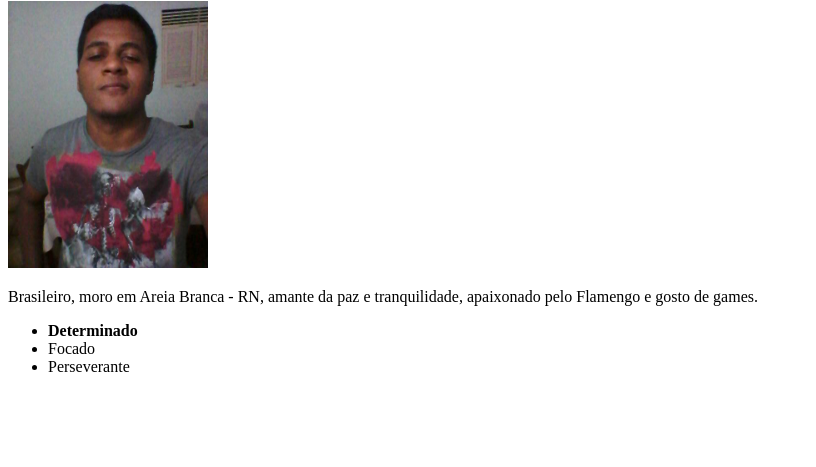
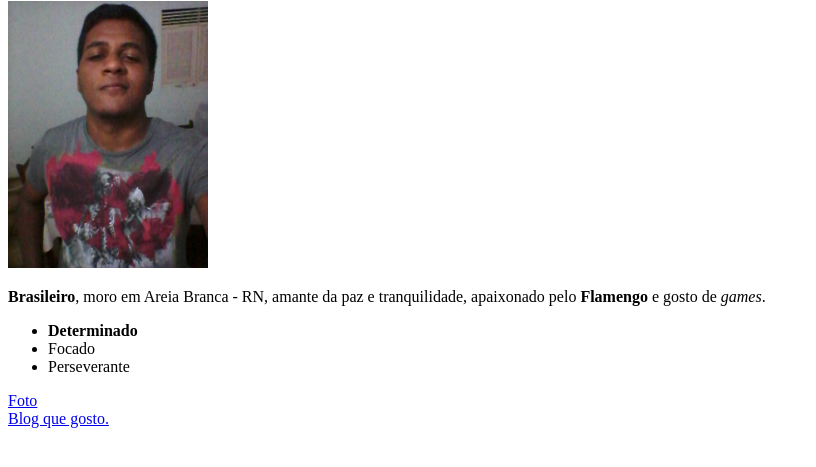
Before and after one commit to MarcosVinicius-iwnl/MarcosVinicius-iwnl.github.io, a plain HTML site: page index.html in a window 1280 px wide. Shown: the part 79-546 px from the top of the page, without its empty margins (0-816 px from the left). Drawn offline with Linux system fonts and the light colour scheme.

Commit message:
adiciona links para foto e blog favorito, e marca algumas palavras com negrito ou itálico.

```diff
--- a/index.html
+++ b/index.html
@@ -10,15 +10,16 @@
     <h1>
         Marcos Vinicius Mendonça Pereira
     </h1>
-    <img src="MVFOTO.jpg" alt="Foto de Marcos Vinicius" width="200px">
+    <img id="mv-foto" src="MVFOTO.jpg" alt="Foto de Marcos Vinicius" width="200px">
     <p>
-        Brasileiro, moro em Areia Branca - RN, amante da paz e tranquilidade, apaixonado pelo Flamengo e gosto de games.
+        <strong>Brasileiro</strong>, moro em Areia Branca - RN, amante da paz e tranquilidade, apaixonado pelo <strong>Flamengo</strong> e gosto de <em>games</em>.
     </p>
     <ul>
         <li><strong>Determinado</strong></li>
         <li>Focado</li>
         <li>Perseverante</li>
     </ul>
-
+    <a href="#mv-foto">Foto</a> <br>
+    <a href="https://blognroll.com.br/" target="_blank">Blog que gosto.</a>
 </body>
 </html>
```
